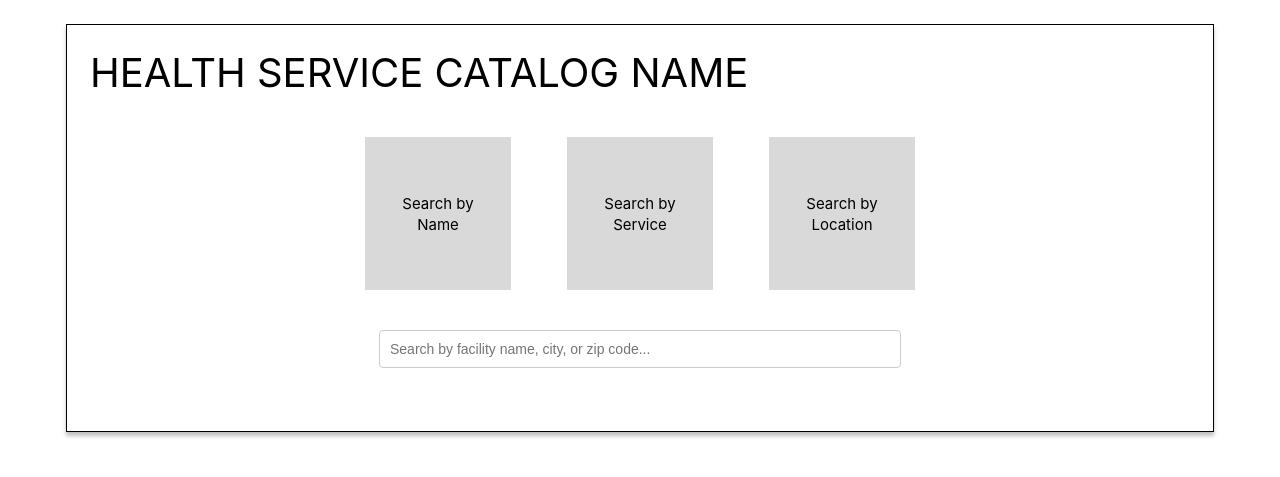
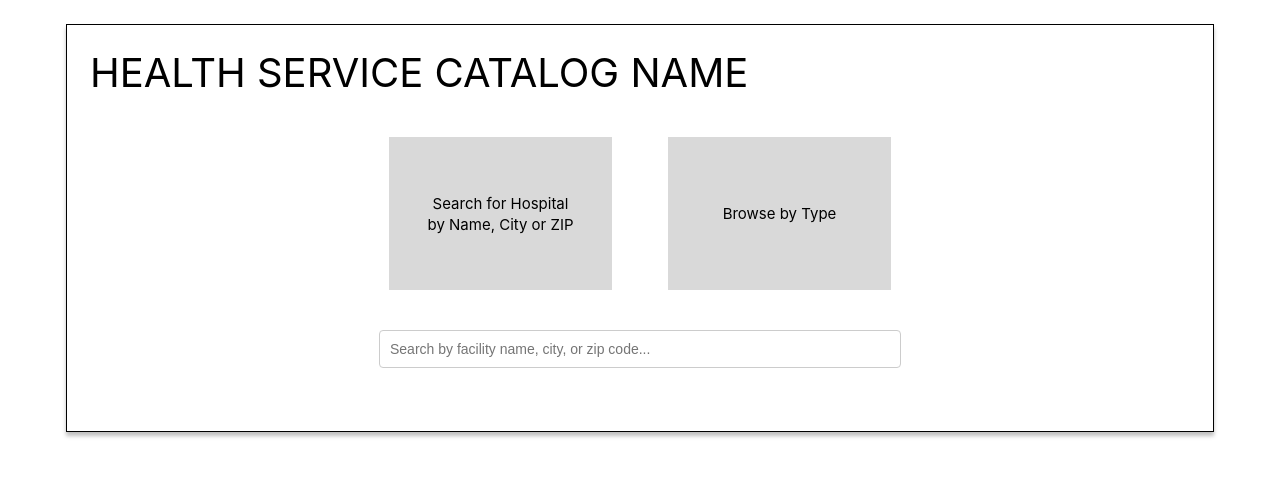
Before and after one commit to davidmertenjones/ist-303-team-kanto-project, a Flask app: page / in a window 1280 px wide. Shown: the part 53-530 px from the top of the page. Run offline with Flask 3, Linux system fonts and the light colour scheme; some libraries are stand-ins or nearby versions.

Commit message:
With two cards.

```diff
--- a/hospital_search/templates/home.html
+++ b/hospital_search/templates/home.html
@@ -19,14 +19,11 @@
     </div>
 
     <div class="search-cards-row">
-      <a href="{{ url_for('search_by_name') }}" class="search-card">
-        <div class="card-text">Search by<br/>Name</div>
+      <a href="{{ url_for('search_by_name') }}" class="search-card" style="width:223px; height:153px; background:#D9D9D9; display:flex; align-items:center; justify-content:center;">
+        <div class="card-text">Search for Hospital<br>by Name, City or ZIP</div>
       </a>
-      <a href="{{ url_for('search_by_service') }}" class="search-card">
-        <div class="card-text">Search by<br/>Service</div>
-      </a>
-      <a href="{{ url_for('search_by_location') }}" class="search-card">
-        <div class="card-text">Search by<br/>Location</div>
+      <a href="{{ url_for('search_by_service') }}" class="search-card" style="width:223px; height:153px; background:#D9D9D9; display:flex; align-items:center; justify-content:center;">
+        <div class="card-text">Browse by Type</div>
       </a>
     </div>
 
```
